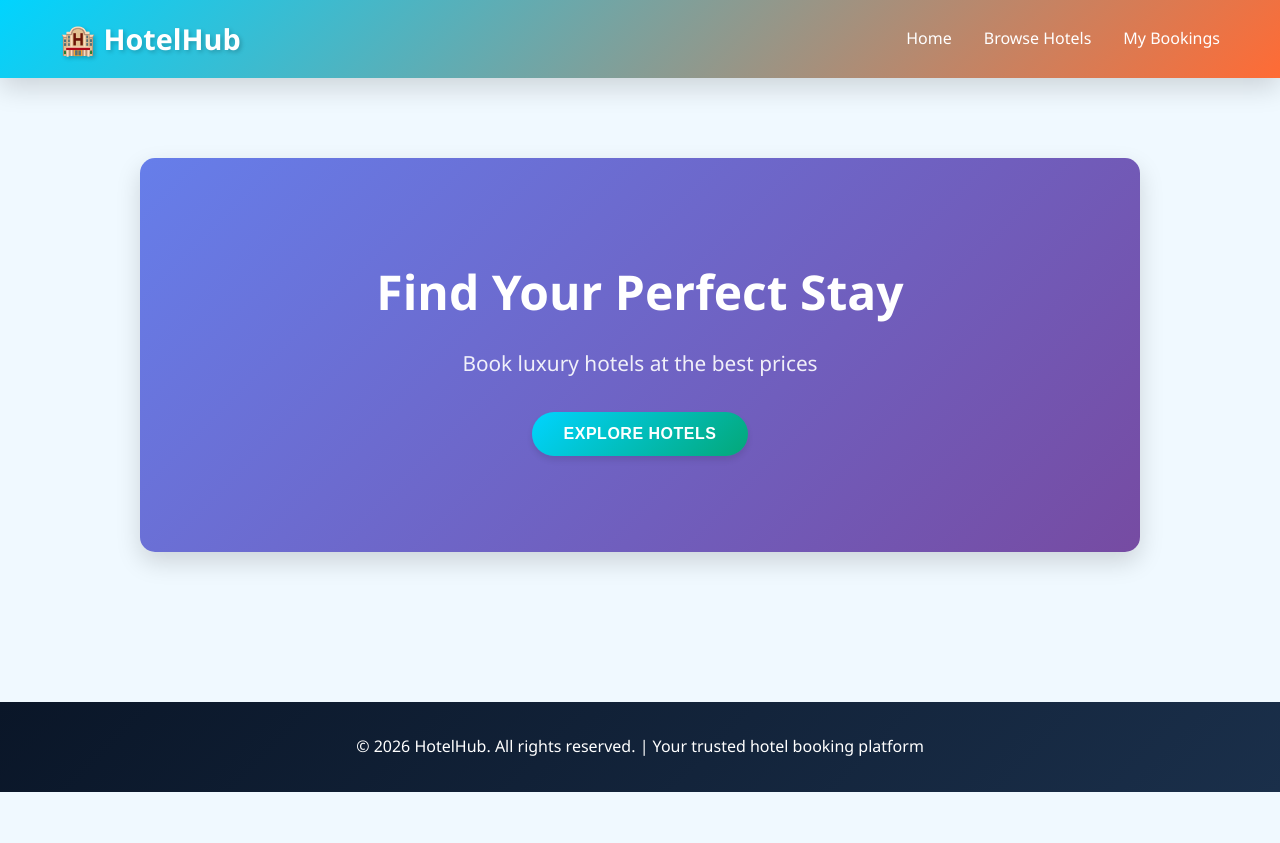
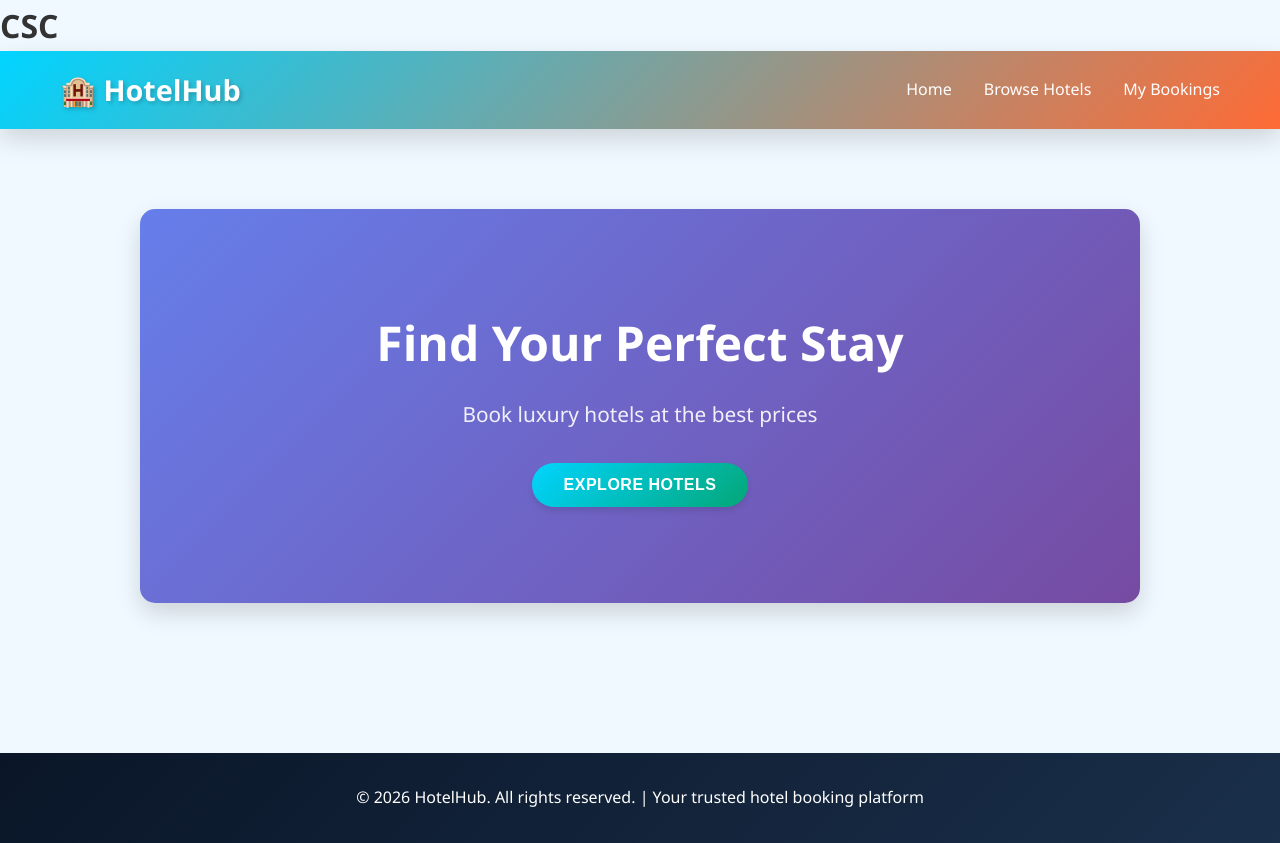
Before and after one commit to soundhar257-cyber/HTML-CSS-JAVASCRIPT, a plain HTML site: page index.html in a window 1280 px wide. Before the commit the page ends 800 px from the top, so only its background shows below. Drawn offline with Linux system fonts and the light colour scheme.

Commit message:
Add header 'CSC' to index.html

```diff
--- a/index.html
+++ b/index.html
@@ -7,6 +7,7 @@
     <link rel="stylesheet" href="styles.css">
 </head>
 <body>
+    <h1>CSC</h1>
     <!-- Navigation Bar -->
     <nav class="navbar">
         <div class="container">
```
